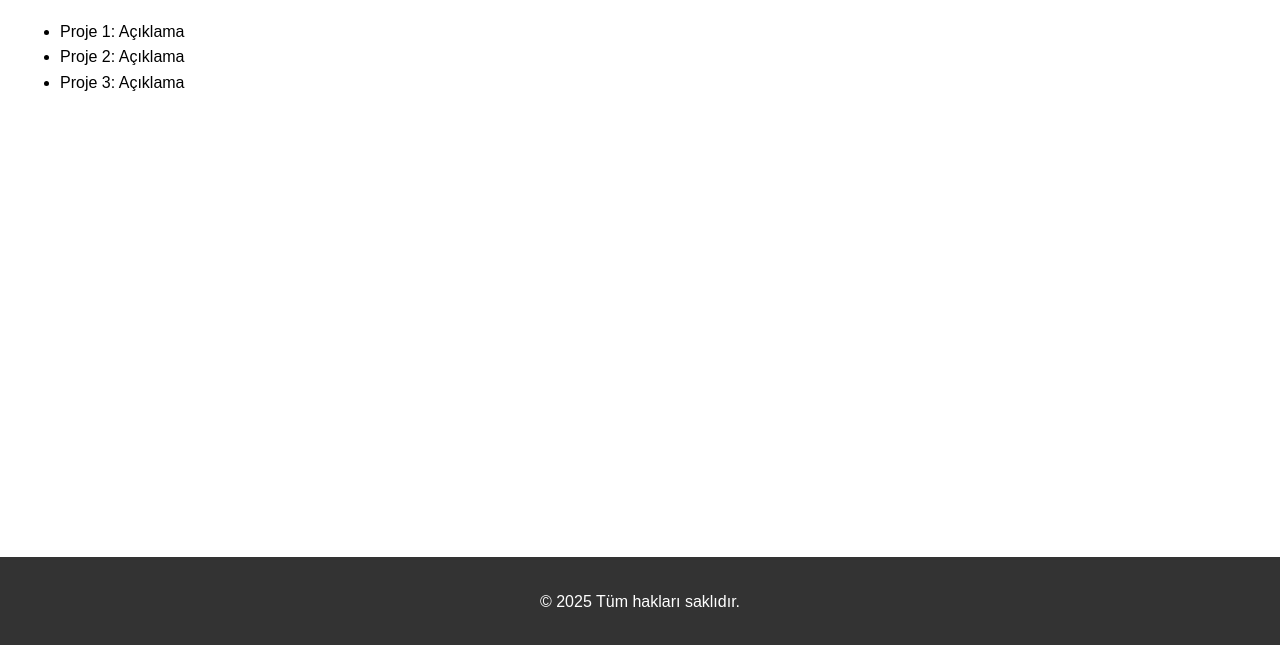
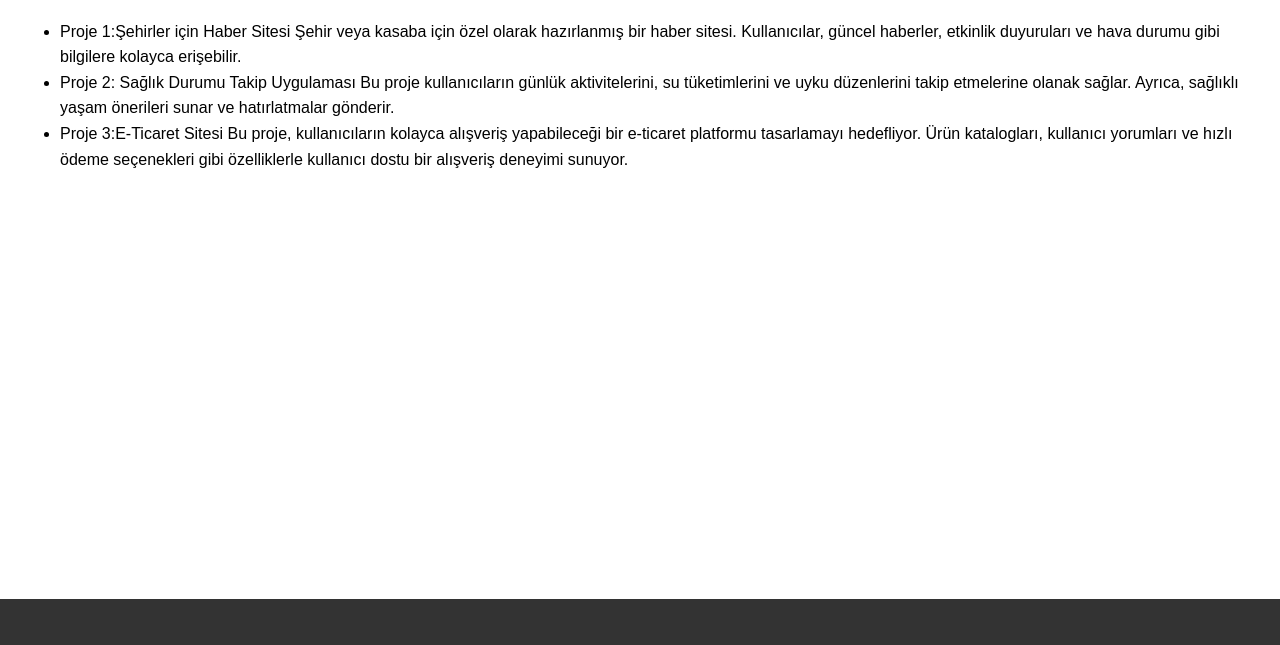
Before and after one commit to Costan06/Web-Proje-odevii, a plain HTML site: page projects.html in a window 1280 px wide. Shown: the part 153-798 px from the top of the page. Drawn offline with Linux system fonts and the light colour scheme.

Commit message:
Update projects.html

```diff
--- a/projects.html
+++ b/projects.html
@@ -21,13 +21,17 @@
   <main>
     <h1>Projeler</h1>
     <ul>
-      <li>Proje 1: Açıklama</li>
-      <li>Proje 2: Açıklama</li>
-      <li>Proje 3: Açıklama</li>
+      <li>Proje 1:Şehirler için Haber Sitesi
+Şehir veya kasaba için özel olarak hazırlanmış bir haber sitesi. Kullanıcılar, güncel haberler, etkinlik duyuruları ve hava durumu gibi bilgilere kolayca erişebilir.
+      </li>
+      <li>Proje 2: Sağlık Durumu Takip Uygulaması
+        Bu proje kullanıcıların günlük aktivitelerini, su tüketimlerini ve uyku düzenlerini takip etmelerine olanak sağlar. Ayrıca, sağlıklı yaşam önerileri sunar ve hatırlatmalar gönderir.</li>
+      <li>Proje 3:E-Ticaret Sitesi
+        Bu proje, kullanıcıların kolayca alışveriş yapabileceği bir e-ticaret platformu tasarlamayı hedefliyor. Ürün katalogları, kullanıcı yorumları ve hızlı ödeme seçenekleri gibi özelliklerle kullanıcı dostu bir alışveriş deneyimi sunuyor.</li>
     </ul>
   </main>
   <footer>
-    <p>© 2025 Tüm hakları saklıdır.</p>
+    <p></p>
   </footer>
 </body>
 </html>
```
